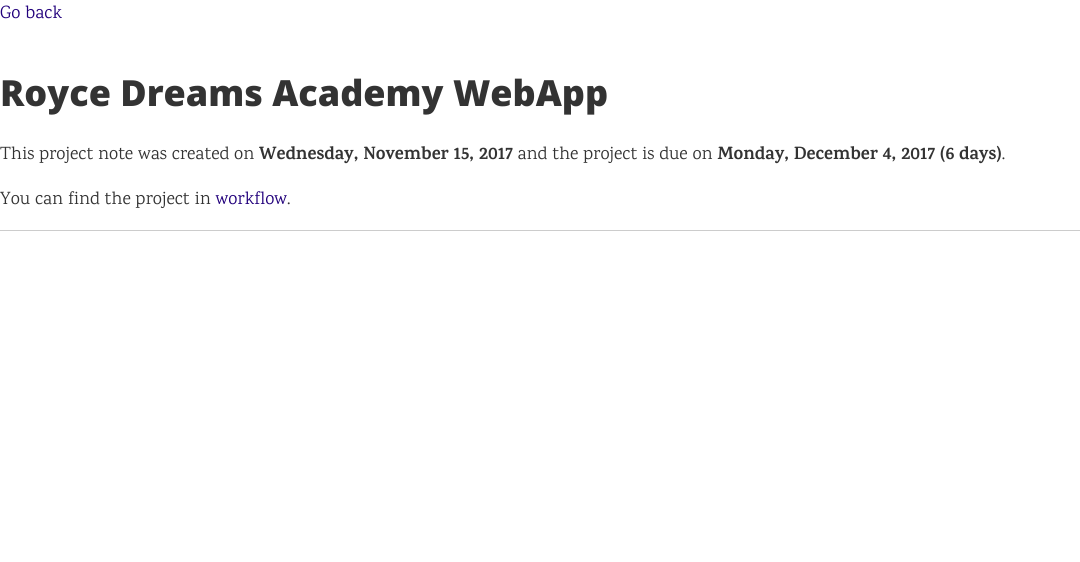
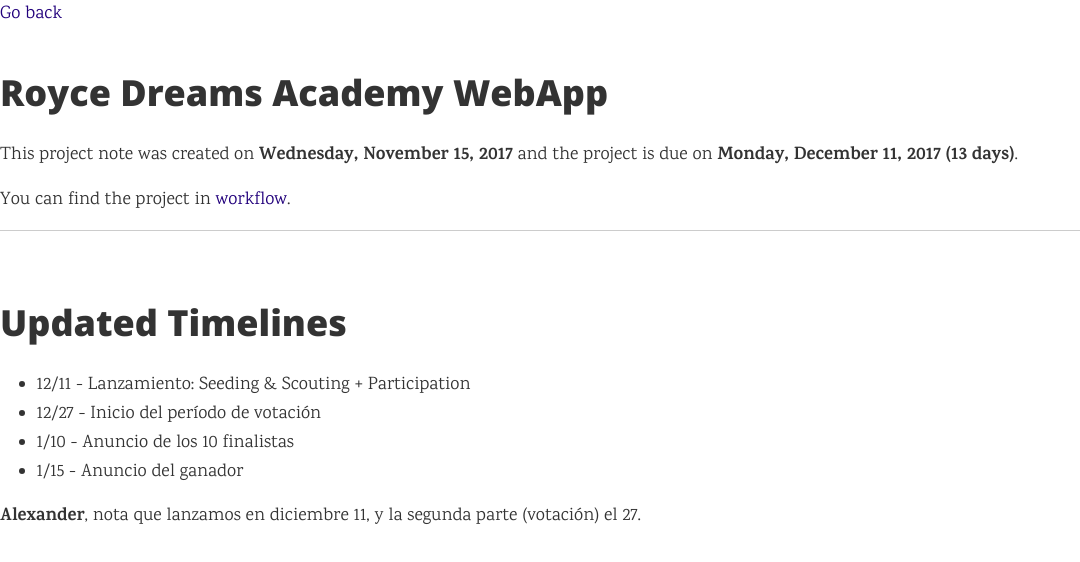
Before and after one commit to antoniwan/active-projects, a Gatsby site: page /projects/sprint-royce-dreams-academy-webapp/ in a window 1280 px wide. Shown: the whole page, without its empty margins (0-1080 px from the left). Built offline with nearby package versions, Linux system fonts and the light colour scheme; Gatsby itself is replaced by a stand-in of ours; some packages are replaced by stand-ins of ours.

Commit message:
update sprint royce’s timeline info

```diff
--- a/src/projects/sprint-royce-dreams-academy-webapp.md
+++ b/src/projects/sprint-royce-dreams-academy-webapp.md
@@ -2,9 +2,19 @@
 title: "Royce Dreams Academy WebApp"
 date: "November 15, 2017"
 clientName: "Sprint"
-dueDate: "December 4, 2017"
+dueDate: "December 11, 2017"
 workflowUrl: "http://m8.companyworkflow.com/#messages/526623?scrollTo=1658061"
 status: "development"
 active: true
 projectNumber: 1297
 ---
+
+# Updated Timelines
+
+* 12/11 - Lanzamiento: Seeding & Scouting + Participation
+* 12/27 - Inicio del período de votación
+* 1/10 - Anuncio de los 10 finalistas
+* 1/15 - Anuncio del ganador
+
+**Alexander**, nota que lanzamos en diciembre 11, y la segunda parte (votación)
+el 27.
```
